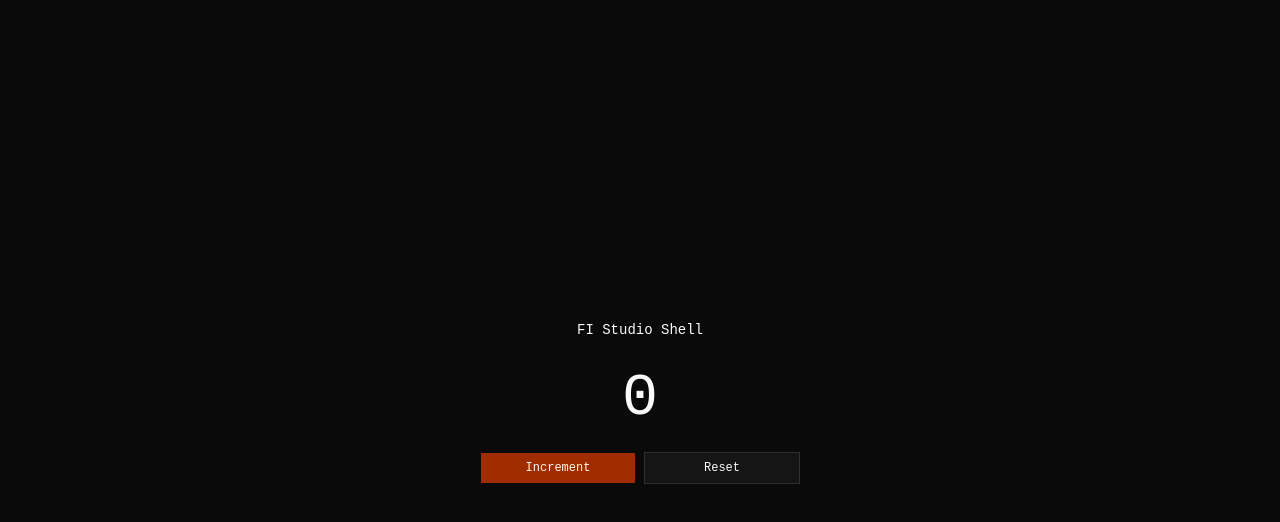
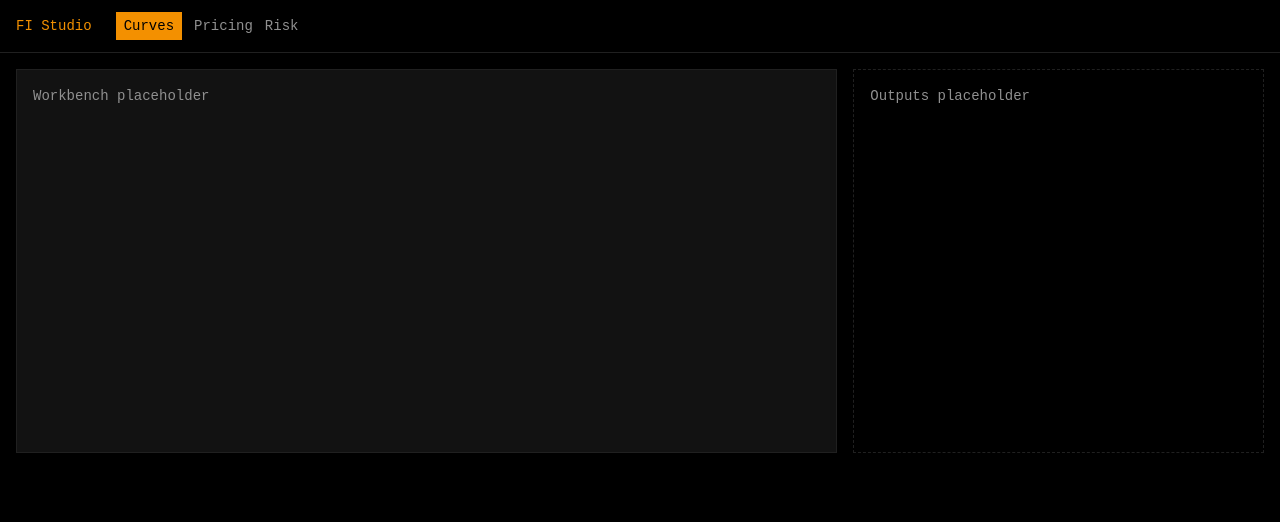
Before and after one commit to lkubicek1/fi-studio, a React (Vite) app: page / in a window 1280 px wide. Shown: the top 522 px of the page. Built offline with nearby package versions, Linux system fonts and the light colour scheme.

Commit message:
Adding skeleton with route

```diff
--- a/package.json
+++ b/package.json
@@ -12,6 +12,7 @@
   "dependencies": {
     "@fontsource-variable/jetbrains-mono": "^5.2.8",
     "@tailwindcss/vite": "^4.2.2",
+    "@tanstack/react-router": "^1.168.10",
     "class-variance-authority": "^0.7.1",
     "clsx": "^2.1.1",
     "lucide-react": "^1.7.0",
@@ -25,6 +26,7 @@
   },
   "devDependencies": {
     "@eslint/js": "^9.39.4",
+    "@tanstack/router-plugin": "^1.167.12",
     "@types/node": "^24.12.0",
     "@types/react": "^19.2.14",
     "@types/react-dom": "^19.2.3",
--- a/src/App.tsx
+++ /dev/null
@@ -1,28 +0,0 @@
-import { useState } from 'react'
-
-import { Button } from '@/components/ui/button'
-
-function App() {
-  const [count, setCount] = useState(0)
-
-  return (
-    <main className="flex min-h-svh items-center justify-center p-6">
-      <section className="flex w-full max-w-xs flex-col gap-6 text-center text-sm leading-loose">
-        <h1 className="font-medium">FI Studio Shell</h1>
-
-        <p className="text-6xl leading-none">{count}</p>
-
-        <div className="flex gap-2">
-          <Button className="flex-1" onClick={() => setCount((value) => value + 1)}>
-            Increment
-          </Button>
-          <Button className="flex-1" variant="outline" onClick={() => setCount(0)}>
-            Reset
-          </Button>
-        </div>
-      </section>
-    </main>
-  )
-}
-
-export default App
--- a/src/index.css
+++ b/src/index.css
@@ -73,7 +73,7 @@
   --chart-3: oklch(0.648 0.2 131.684);
   --chart-4: oklch(0.532 0.157 131.589);
   --chart-5: oklch(0.453 0.124 130.933);
-  --radius: 0.625rem;
+  --radius: 0rem;
   --sidebar: oklch(0.985 0 0);
   --sidebar-foreground: oklch(0.145 0 0);
   --sidebar-primary: oklch(0.646 0.222 41.116);
@@ -85,38 +85,38 @@
 }
 
 .dark {
-  --background: oklch(0.145 0 0);
-  --foreground: oklch(0.985 0 0);
-  --card: oklch(0.205 0 0);
-  --card-foreground: oklch(0.985 0 0);
-  --popover: oklch(0.205 0 0);
-  --popover-foreground: oklch(0.985 0 0);
-  --primary: oklch(0.47 0.157 37.304);
-  --primary-foreground: oklch(0.98 0.016 73.684);
-  --secondary: oklch(0.274 0.006 286.033);
-  --secondary-foreground: oklch(0.985 0 0);
-  --muted: oklch(0.269 0 0);
-  --muted-foreground: oklch(0.708 0 0);
+  --background: #000000;
+  --foreground: #ffffff;
+  --card: #121212;
+  --card-foreground: #f6f3e8;
+  --popover: #121212;
+  --popover-foreground: #f6f3e8;
+  --primary: #f39000;
+  --primary-foreground: #000000;
+  --secondary: #202020;
+  --secondary-foreground: #cccccc;
+  --muted: #121212;
+  --muted-foreground: #909090;
   --accent: oklch(0.269 0 0);
   --accent-foreground: oklch(0.985 0 0);
-  --destructive: oklch(0.704 0.191 22.216);
-  --destructive-foreground: oklch(0.985 0 0);
-  --border: oklch(1 0 0 / 10%);
-  --input: oklch(1 0 0 / 15%);
-  --ring: oklch(0.556 0 0);
-  --chart-1: oklch(0.897 0.196 126.665);
-  --chart-2: oklch(0.768 0.233 130.85);
-  --chart-3: oklch(0.648 0.2 131.684);
-  --chart-4: oklch(0.532 0.157 131.589);
-  --chart-5: oklch(0.453 0.124 130.933);
-  --sidebar: oklch(0.205 0 0);
-  --sidebar-foreground: oklch(0.985 0 0);
-  --sidebar-primary: oklch(0.705 0.213 47.604);
-  --sidebar-primary-foreground: oklch(0.98 0.016 73.684);
-  --sidebar-accent: oklch(0.269 0 0);
-  --sidebar-accent-foreground: oklch(0.985 0 0);
-  --sidebar-border: oklch(1 0 0 / 10%);
-  --sidebar-ring: oklch(0.556 0 0);
+  --destructive: #ff6c60;
+  --destructive-foreground: #000000;
+  --border: #202020;
+  --input: #202020;
+  --ring: #f39000;
+  --chart-1: #a8ff60;
+  --chart-2: #0b85df;
+  --chart-3: #ffffb6;
+  --chart-4: #ff73fd;
+  --chart-5: #c6c5fe;
+  --sidebar: #121212;
+  --sidebar-foreground: #f6f3e8;
+  --sidebar-primary: #f39000;
+  --sidebar-primary-foreground: #000000;
+  --sidebar-accent: #202020;
+  --sidebar-accent-foreground: #f6f3e8;
+  --sidebar-border: #202020;
+  --sidebar-ring: #f39000;
 }
 
 @layer base {
--- a/src/main.tsx
+++ b/src/main.tsx
@@ -1,15 +1,24 @@
 import { StrictMode } from 'react'
-import { createRoot } from 'react-dom/client'
+import ReactDOM from 'react-dom/client'
 
 import { ThemeProvider } from '@/components/theme-provider'
+import { RouterProvider, createRouter } from '@tanstack/react-router'
 
+import { routeTree } from './routeTree.gen'
 import './index.css'
-import App from './App.tsx'
 
-createRoot(document.getElementById('root')!).render(
-  <StrictMode>
-    <ThemeProvider defaultTheme="dark">
-      <App />
-    </ThemeProvider>
-  </StrictMode>,
+const router = createRouter({ routeTree })
+
+declare module '@tanstack/react-router' {
+  interface Register {
+    router: typeof router
+  }
+}
+
+ReactDOM.createRoot(document.getElementById('root')!).render(
+    <StrictMode>
+        <ThemeProvider defaultTheme="dark">
+            <RouterProvider router={router} />
+        </ThemeProvider>
+    </StrictMode>,
 )
--- /dev/null
+++ b/src/routeTree.gen.ts
@@ -0,0 +1,59 @@
+/* eslint-disable */
+
+// @ts-nocheck
+
+// noinspection JSUnusedGlobalSymbols
+
+// This file was automatically generated by TanStack Router.
+// You should NOT make any changes in this file as it will be overwritten.
+// Additionally, you should also exclude this file from your linter and/or formatter to prevent it from being checked or modified.
+
+import { Route as rootRouteImport } from './routes/__root'
+import { Route as IndexRouteImport } from './routes/index'
+
+const IndexRoute = IndexRouteImport.update({
+  id: '/',
+  path: '/',
+  getParentRoute: () => rootRouteImport,
+} as any)
+
+export interface FileRoutesByFullPath {
+  '/': typeof IndexRoute
+}
+export interface FileRoutesByTo {
+  '/': typeof IndexRoute
+}
+export interface FileRoutesById {
+  __root__: typeof rootRouteImport
+  '/': typeof IndexRoute
+}
+export interface FileRouteTypes {
+  fileRoutesByFullPath: FileRoutesByFullPath
+  fullPaths: '/'
+  fileRoutesByTo: FileRoutesByTo
+  to: '/'
+  id: '__root__' | '/'
+  fileRoutesById: FileRoutesById
+}
+export interface RootRouteChildren {
+  IndexRoute: typeof IndexRoute
+}
+
+declare module '@tanstack/react-router' {
+  interface FileRoutesByPath {
+    '/': {
+      id: '/'
+      path: '/'
+      fullPath: '/'
+      preLoaderRoute: typeof IndexRouteImport
+      parentRoute: typeof rootRouteImport
+    }
+  }
+}
+
+const rootRouteChildren: RootRouteChildren = {
+  IndexRoute: IndexRoute,
+}
+export const routeTree = rootRouteImport
+  ._addFileChildren(rootRouteChildren)
+  ._addFileTypes<FileRouteTypes>()
--- /dev/null
+++ b/src/routes/__root.tsx
@@ -0,0 +1,27 @@
+import { Outlet, createRootRoute, Link } from '@tanstack/react-router'
+
+export const Route = createRootRoute({
+  component: RootLayout,
+})
+
+function RootLayout() {
+  return (
+    <div className="min-h-svh bg-background">
+      <header className="border-b px-4 py-3">
+        <div className="flex items-center gap-6 text-sm">
+          <h1 className="font-medium text-primary">FI Studio</h1>
+          <nav className="flex items-center gap-3 text-muted-foreground">
+            <Link to="/" className="bg-primary px-2 py-1 text-primary-foreground">
+              Curves
+            </Link>
+            <span>Pricing</span>
+            <span>Risk</span>
+          </nav>
+        </div>
+      </header>
+      <main className="grid gap-4 p-4 md:grid-cols-[2fr_1fr]">
+        <Outlet />
+      </main>
+    </div>
+  )
+}
--- /dev/null
+++ b/src/routes/index.tsx
@@ -0,0 +1,14 @@
+import { createFileRoute } from '@tanstack/react-router'
+
+export const Route = createFileRoute('/')({
+  component: HomePage,
+})
+
+function HomePage() {
+  return (
+    <>
+        <section className="min-h-96 border bg-card p-4 text-sm text-muted-foreground">Workbench placeholder</section>
+        <aside className="border border-dashed p-4 text-sm text-muted-foreground">Outputs placeholder</aside>
+    </>
+  )
+}
--- a/vite.config.ts
+++ b/vite.config.ts
@@ -5,11 +5,20 @@ import { defineConfig } from 'vite'
 import react from '@vitejs/plugin-react'
 import tailwindcss from '@tailwindcss/vite'
 
+import { tanstackRouter } from '@tanstack/router-plugin/vite'
+
 const __dirname = path.dirname(fileURLToPath(import.meta.url))
 
 // https://vite.dev/config/
 export default defineConfig({
-  plugins: [react(), tailwindcss()],
+  plugins: [
+      tanstackRouter({
+          target: 'react',
+          autoCodeSplitting: true,
+      }),
+      react(),
+      tailwindcss()
+  ],
   resolve: {
     alias: {
       '@': path.resolve(__dirname, './src'),
```
Also changed, not shown: 2 other files (tests, documents, lock files or other folders).
